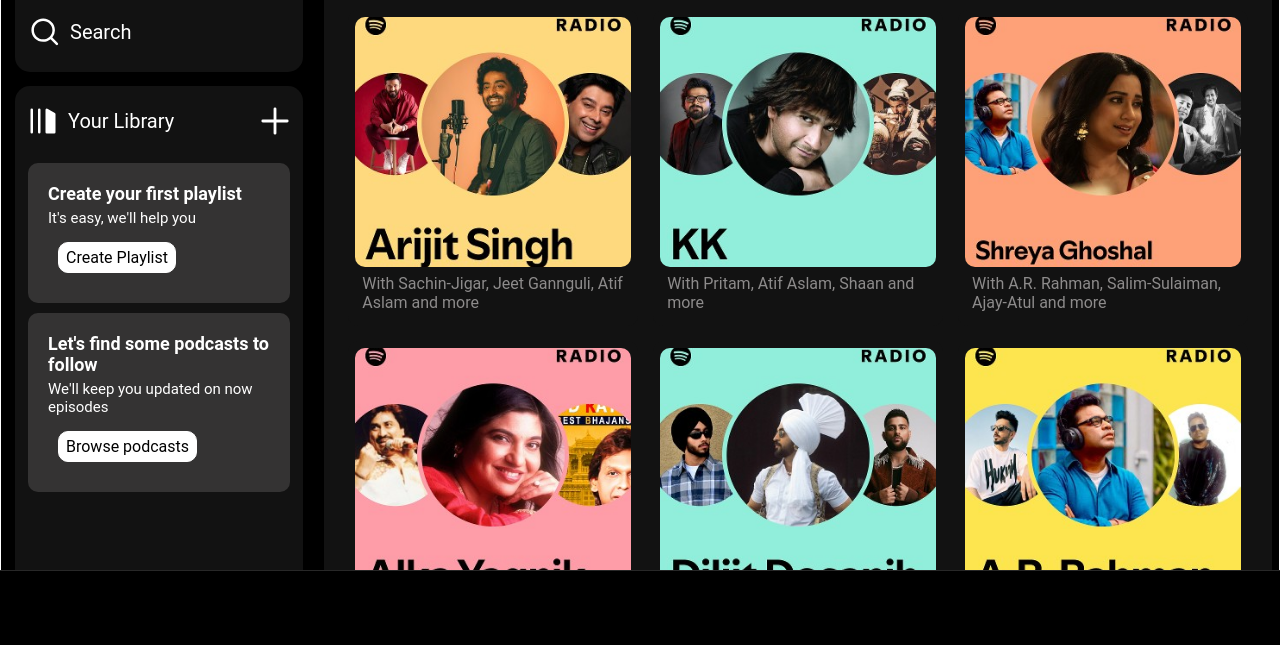
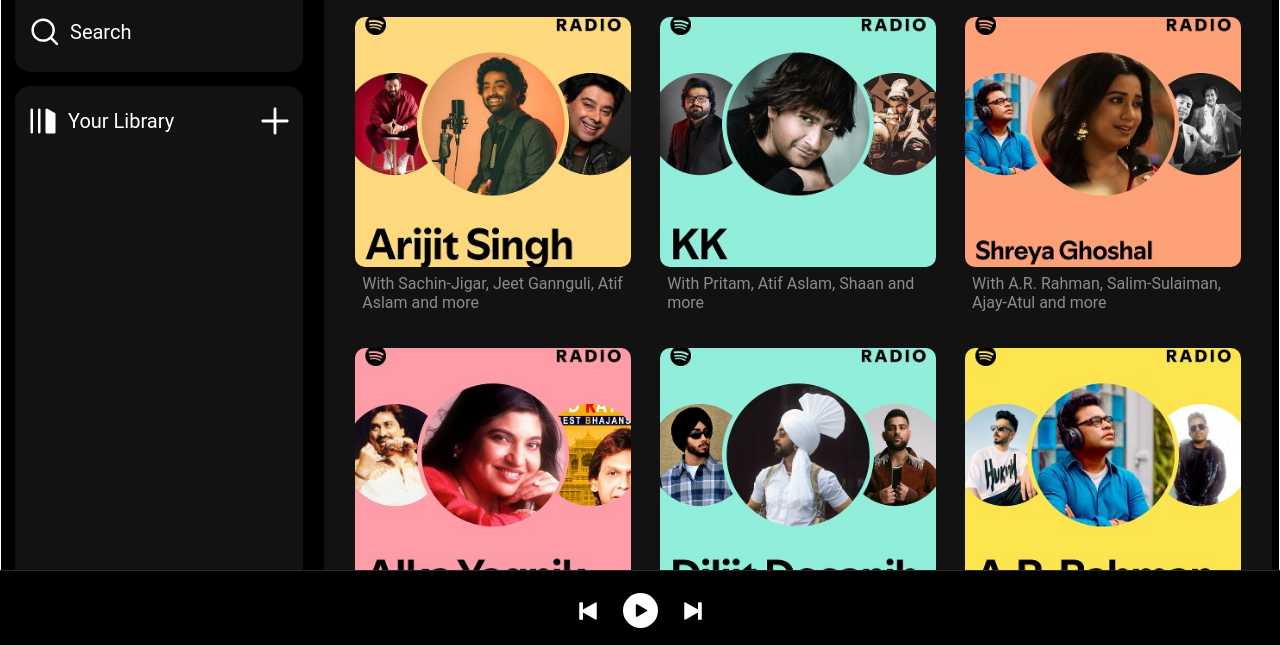
Before and after one commit to Eflame23/Spotify, a plain HTML site: page index.html in a window 1280 px wide. Shown: the part 150-795 px from the top of the page. Drawn offline with Linux system fonts and the light colour scheme.

Commit message:
Added the music playing part

```diff
--- a/index.html
+++ b/index.html
@@ -33,16 +33,6 @@
                     <img class="svg" src="svg/library.svg" alt="Library">
                     <span>Your Library</span>
                     <img class="svg plus" src="svg/plus.svg" alt="Add">
-                </div>
-                <div class="library_box1 lb">
-                    <p class="lb_title">Create your first playlist</p>
-                    <p class="lb_text">It's easy, we'll help you</p>
-                    <button class="playlist lb_button">Create Playlist</button>
-                </div>
-                <div class="library_box2 lb">
-                    <p class="lb_title">Let's find some podcasts to follow</p>
-                    <p class="lb_text">We'll keep you updated on now episodes</p>
-                    <button class="podcasts lb_button">Browse podcasts</button>
                 </div>
                 <footer class="library_footer">
                     <ul>
@@ -264,7 +254,17 @@
     </div>
 
     <div class="playbar">
+        <div class="songinfo">
 
+        </div>
+        <div class="songbutton">
+            <img class="previous" src="svg/next.svg" alt="">
+            <img class=" pause" src="svg/pause.svg" alt="">
+            <img class="next" src="svg/next.svg" alt="">
+        </div>
+        <div class="songtime">
+
+        </div>
     </div>
     <script src="script.js"></script>
 </body>
--- a/script.js
+++ b/script.js
@@ -0,0 +1,33 @@
+async function getsongs() {
+    let a = await fetch("http://127.0.0.1:3000/songs/")
+    let response = await a.text()
+    // console.log(response)
+    let div = document.createElement("div");
+    div.innerHTML = response;
+    let as = div.getElementsByTagName("a");
+    console.log(as);
+    let songs = [];
+    for (let index = 0; index < as.length; index++) {
+        const element = as[index];
+        if(element.href.endsWith(".mp3")){
+            songs.push(element.href)
+        }
+
+    }
+    return songs;
+}
+let audio = null;
+
+document.querySelector(".pause").addEventListener("click", async()=>{
+    let song = await getsongs()
+    console.log(song)
+    if (!audio){
+        audio = new Audio(song[0]);
+    }
+    if (audio.paused){
+        audio.play();
+    }
+    else{
+        audio.pause();
+    }
+})
--- a/style.css
+++ b/style.css
@@ -21,11 +21,13 @@
 /* Left Panel: Home & Library */
 .left {
     width: 25vw;
+    height: auto;
     padding: 14px;
     border-radius: 15px;
     display: flex;
     flex-direction: column;
     align-items: center;
+
 }
 
 .home {
@@ -56,10 +58,11 @@
 }
 
 .library {
-    height: auto;
     width: 100%;
     border-radius: 15px;
     padding: 13px;
+    position: relative;
+    height: 85vh;
 }
 
 .library_top {
@@ -78,39 +81,12 @@
     margin-left: auto;
 }
 
-.lb {
-    padding: 20px;
-    height: auto;
-    margin-top: 10px;
-    background-color: #343333;
-    border-radius: 10px;
-}
-
-.lb_title {
-    font-size: 18px;
-    font-weight: 600;
-    margin-bottom: 5px;
-}
-
-.lb_text {
-    font-size: 15px;
-    margin-bottom: 5px;
-}
-
-.lb_button {
-    background-color: white;
-    color: black;
-    border: 1px solid white;
-    padding: 5px 7px;
-    border-radius: 10px;
-    cursor: pointer;
-    margin: 10px;
-    font-size: 16px;
-}
-
 .library_footer {
-    margin-top: 100px;
-    margin-bottom: 50px;
+    /* border: 1px solid white; */
+    position: absolute;
+    bottom: 80px;
+    margin-right: 20px;
+    /* margin-left: 20px; */
 }
 
 .library_footer ul li {
@@ -131,13 +107,15 @@
     padding: 7px;
     border-radius: 9999px;
     border: 0.5px solid;
-    margin: 20px;
+    /* margin: 20px; */
     display: flex;
     justify-content: space-between;
     align-items: center;
     width: auto;
     height: auto;
     font-size: 15px;
+    position: absolute;
+    bottom: 20px;
 }
 
 .lang:hover {
@@ -345,3 +323,41 @@
 .right::-webkit-scrollbar-thumb:hover {
   background-color: #707070;
 }
+
+.songbutton{
+    display: flex;
+    justify-content: center;
+    align-items: center;
+    height: 100%;
+    gap: 25px;
+}
+
+.previous{
+    transform: scaleX(-1);
+    filter: brightness(0) invert(1);
+    width: 20px;
+    cursor: pointer;
+}
+/* .pause{
+    filter: brightness(0) invert(1);
+    width: 20px;
+} */
+
+.pause {
+    background-color: white;   /* white circle background */
+    border-radius: 50%;        /* makes it a circle */
+    padding: 10px;             /* space around the icon */
+    width: 35px;               /* circle size */
+    height: 35px;
+    display: flex;             /* center the icon */
+    justify-content: center;
+    align-items: center;
+    cursor: pointer;           /* makes it feel clickable */
+    box-shadow: 0 4px 10px rgba(0,0,0,0.3); /* optional depth */
+}
+
+.next{
+    filter: brightness(0) invert(1);
+    width: 20px;
+    cursor: pointer;
+}
```
Also changed, not shown: svg/next.svg (added), svg/pause.svg (added), svg/previous.svg (added), 12 other files.
